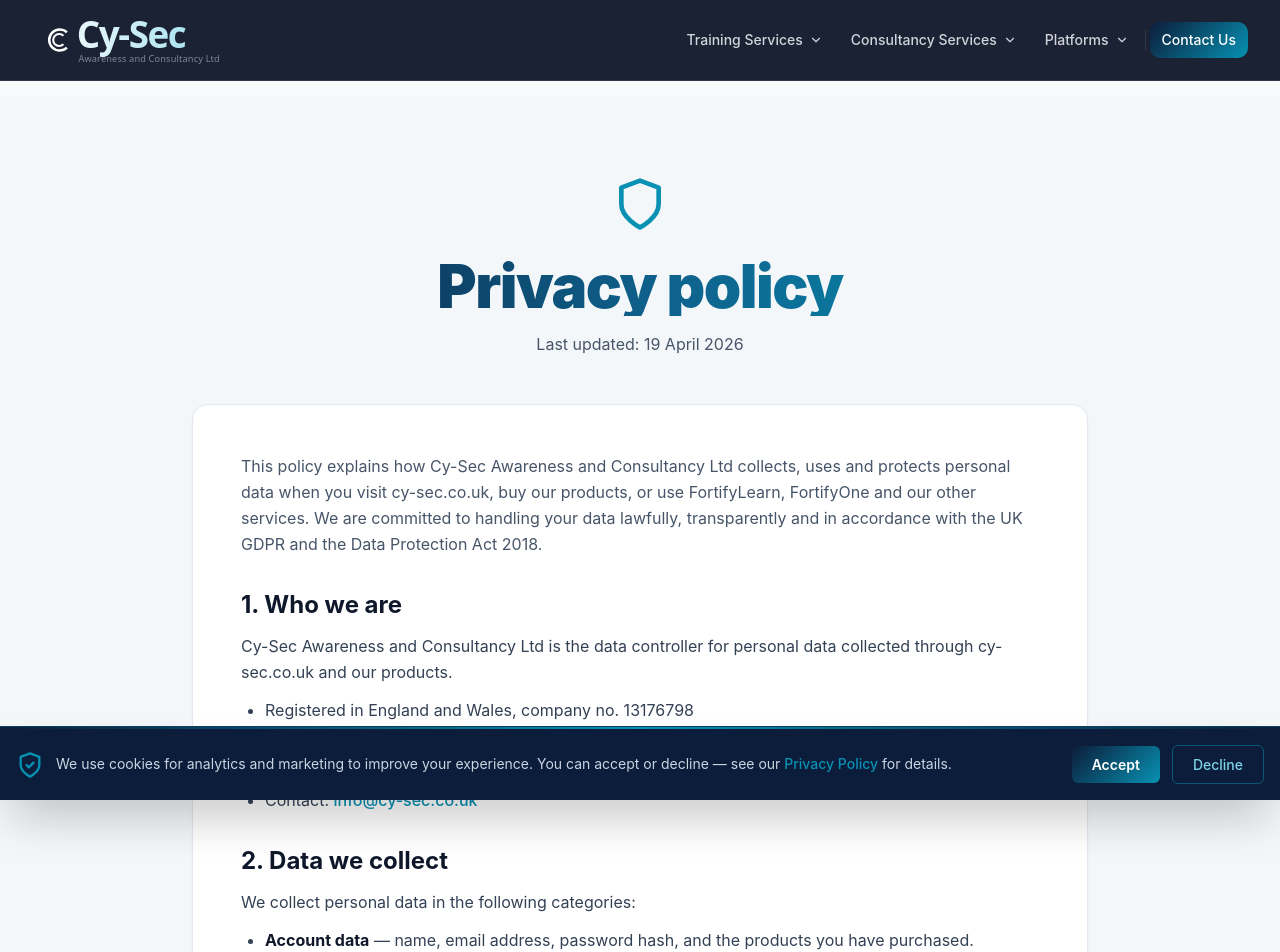
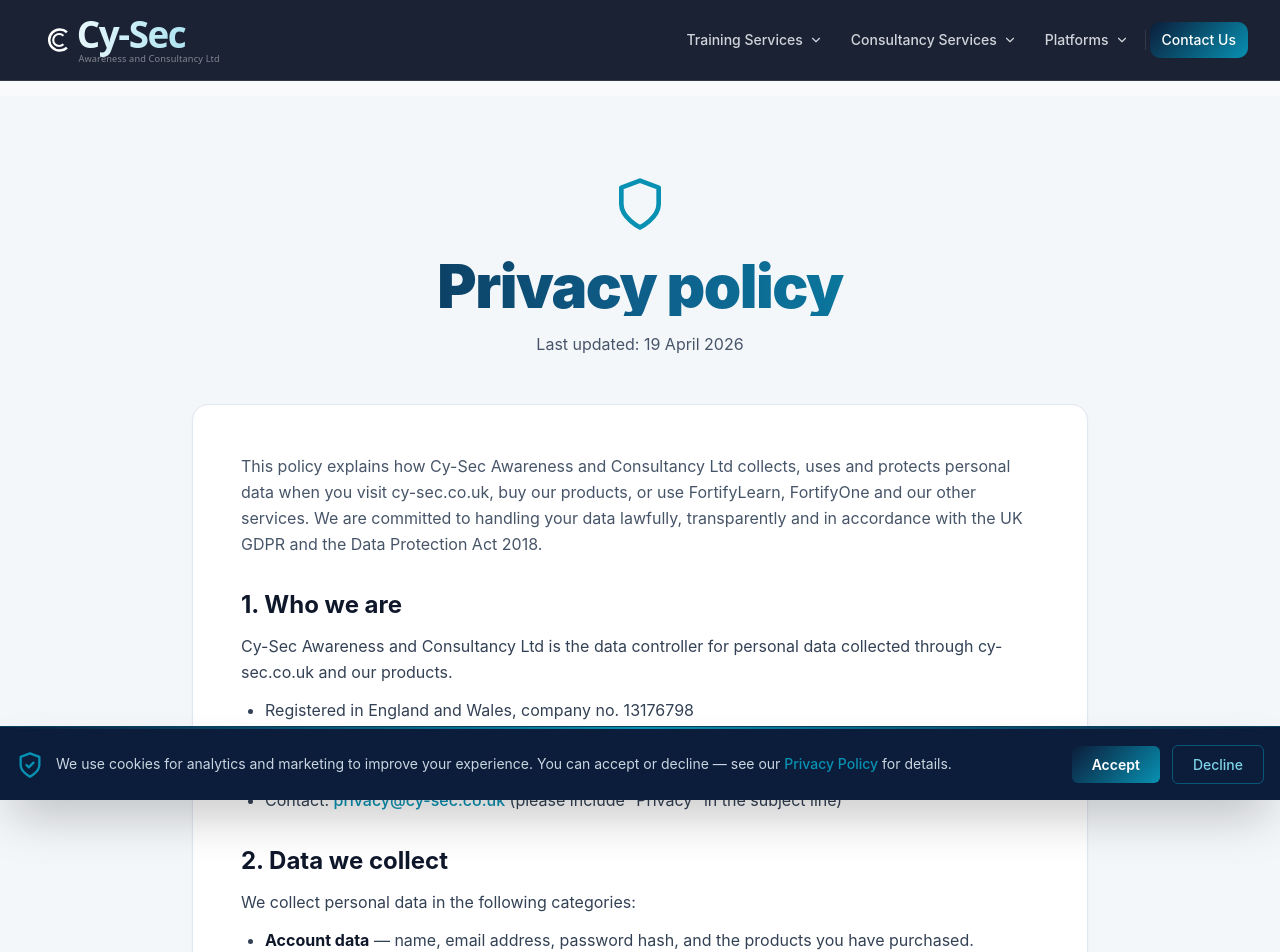
Before and after one commit to GazCocklin/cy-sec-website, a React (Vite) app: page /privacy-policy in a window 1280 px wide. Shown: the top 952 px of the page. Built offline with nearby package versions, Linux system fonts and the light colour scheme; what @react-pdf/renderer would draw is missing.

Commit message:
Privacy policy: switch contact to privacy@cy-sec.co.uk with subject line note

```diff
--- a/src/pages/PrivacyPolicy.jsx
+++ b/src/pages/PrivacyPolicy.jsx
@@ -46,7 +46,7 @@ const PrivacyPolicy = () => {
                 <li>Registered in England and Wales, company no. 13176798</li>
                 <li>Registered office: Office 1 Izabella House, 24-26 Regent Place, Birmingham, England, B1 3NJ</li>
                 <li>ICO registration number: <em className="text-slate-500">(pending registration)</em></li>
-                <li>Contact: <a href="mailto:info@cy-sec.co.uk" className="text-[#0891B2] hover:underline font-medium">info@cy-sec.co.uk</a></li>
+                <li>Contact: <a href="mailto:privacy@cy-sec.co.uk" className="text-[#0891B2] hover:underline font-medium">privacy@cy-sec.co.uk</a> (please include &ldquo;Privacy&rdquo; in the subject line)</li>
               </ul>
             </section>
 
@@ -160,7 +160,7 @@ const PrivacyPolicy = () => {
                 <li><strong className="text-slate-900">Not be subject to solely automated decisions</strong> that produce legal or similarly significant effects on you. We do not carry out such automated decision-making.</li>
                 <li><strong className="text-slate-900">Withdraw consent</strong> at any time where we rely on consent as our lawful basis.</li>
               </ul>
-              <p className="mt-3">To exercise any of these rights, email <a href="mailto:info@cy-sec.co.uk" className="text-[#0891B2] hover:underline font-medium">info@cy-sec.co.uk</a>. We will respond within one month.</p>
+              <p className="mt-3">To exercise any of these rights, email <a href="mailto:privacy@cy-sec.co.uk" className="text-[#0891B2] hover:underline font-medium">privacy@cy-sec.co.uk</a> with &ldquo;Privacy&rdquo; in the subject line. We will respond within one month.</p>
               <p className="mt-3">If you are not satisfied with how we have handled your data, you have the right to lodge a complaint with the Information Commissioner's Office (ICO) at <a href="https://ico.org.uk" target="_blank" rel="noopener noreferrer" className="text-[#0891B2] hover:underline font-medium">ico.org.uk</a> or on 0303 123 1113. We would appreciate the chance to address your concerns first, so please consider contacting us before going to the ICO.</p>
             </section>
 
@@ -192,7 +192,7 @@ const PrivacyPolicy = () => {
 
             <section>
               <h2 className="text-2xl font-bold text-slate-900 mb-3">12. Contact us</h2>
-              <p>Questions, concerns or requests about privacy? Email <a href="mailto:info@cy-sec.co.uk" className="text-[#0891B2] hover:underline font-medium">info@cy-sec.co.uk</a> or write to us at the registered office above.</p>
+              <p>Questions, concerns or requests about privacy? Email <a href="mailto:privacy@cy-sec.co.uk" className="text-[#0891B2] hover:underline font-medium">privacy@cy-sec.co.uk</a> with &ldquo;Privacy&rdquo; in the subject line, or write to us at the registered office above.</p>
             </section>
 
           </div>
```
